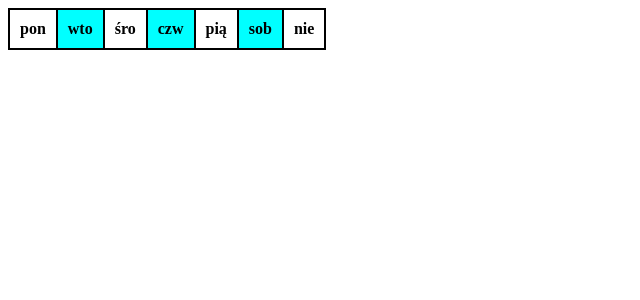
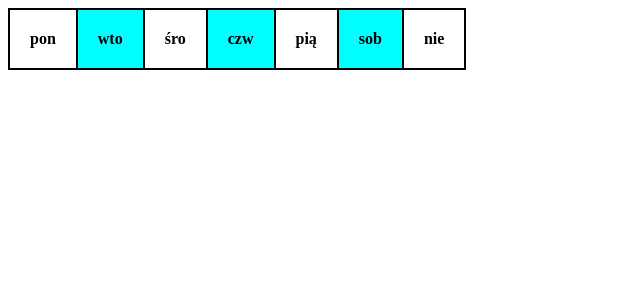
Before and after one commit to wzadrozny/PHP, a PHP site: page /piateczek.php in a window 1280 px wide. Shown: the top 300 px of the page, without its empty margins (0-640 px from the left). Run offline with PHP 8.4, Linux system fonts and the light colour scheme; lists and menus that the app fills with data are empty.

Commit message:
10px to 20px

```diff
--- a/Piateczek/piateczek.php
+++ b/Piateczek/piateczek.php
@@ -13,7 +13,7 @@
             background-color: cyan;
         }
         th {
-            padding: 10px;
+            padding: 20px;
         }
         table, th, td {
             border-collapse: collapse;
```
